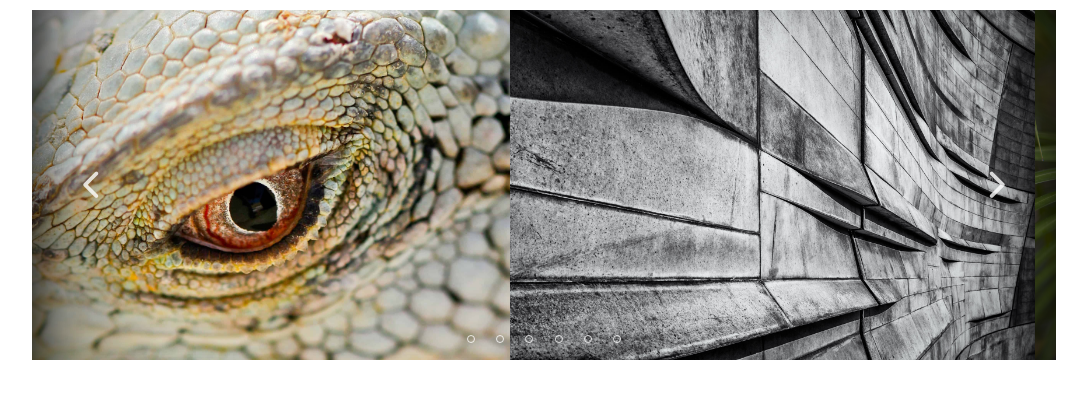
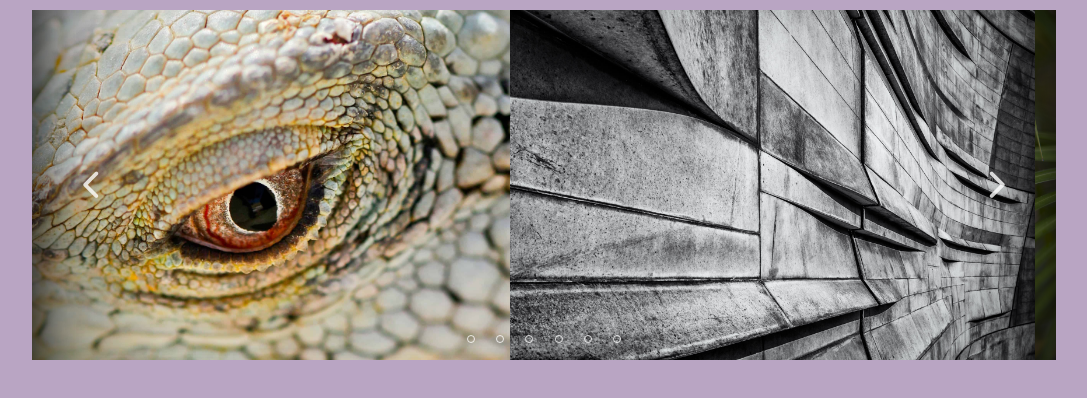
Before and after one commit to asbelljc/carousel-builder, a plain HTML site: page index.html in a window 1280 px wide. Shown: the whole page, without its empty margins (96-1183 px from the left). Drawn offline with Linux system fonts and the light colour scheme.

Commit message:
Changed html background. Had to add white background-color to carousel-frame div to keep the multiply blend-mode from reaching all the way to the html background.

```diff
--- a/style.css
+++ b/style.css
@@ -2,6 +2,10 @@
   padding: 0px;
   margin: 0px;
   box-sizing: border-box;
+}
+
+html {
+  background-color: rgb(185, 165, 195);
 }
 
 .carousel-frame {
@@ -18,6 +22,7 @@
     transparent 75%,
     rgba(0, 0, 0, 0.3)
   );
+  background-color: white;
 }
 
 .carousel-slide {
```
